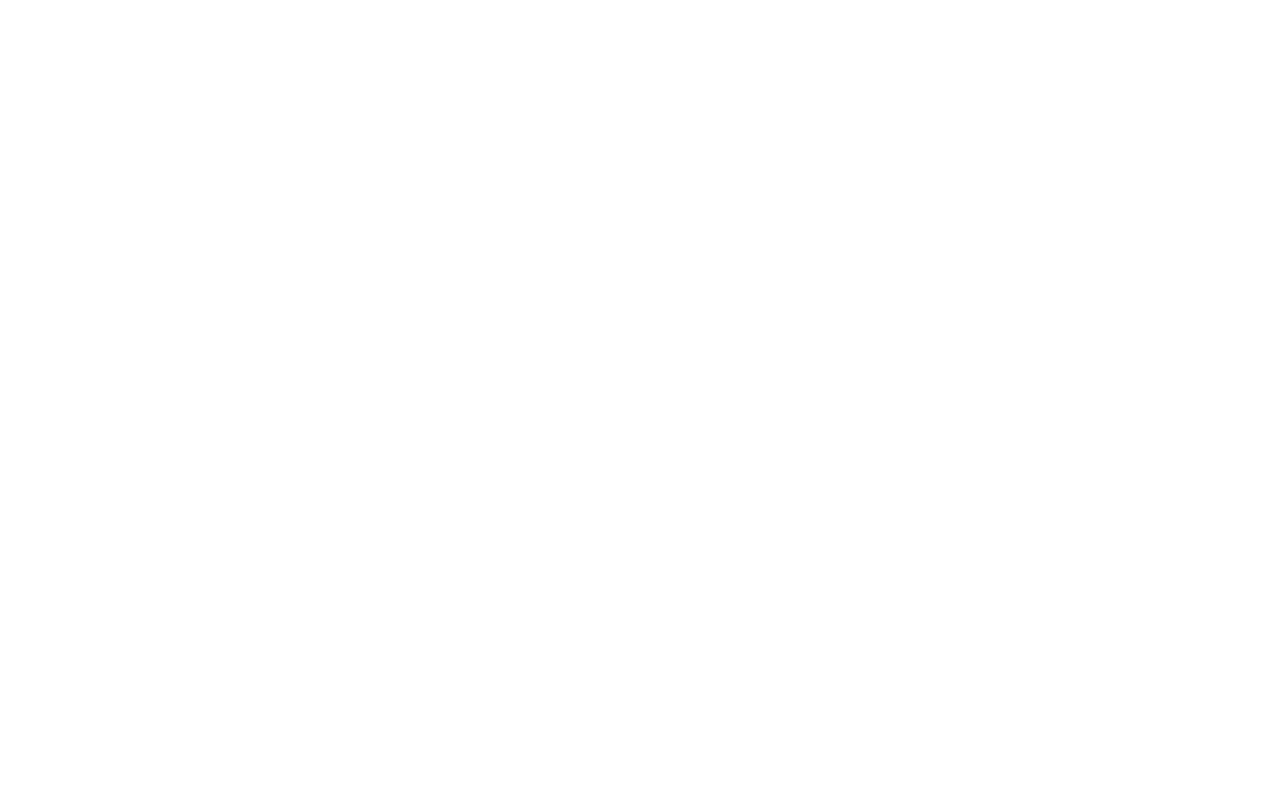
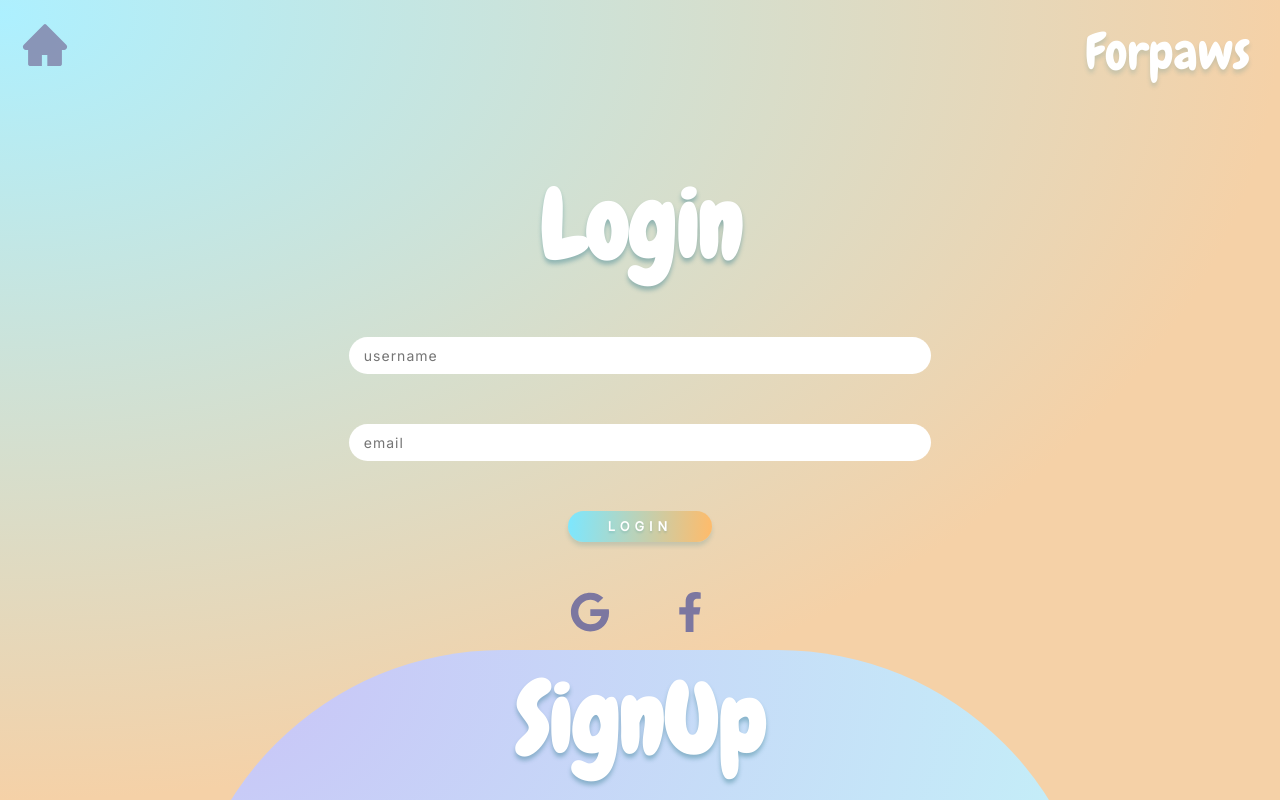
Before and after one commit to MeowDevCU/forpaws, a React (Create React App) app: page /forpaws/login in a window 1280 px wide. Before the commit this address had no page. Shown: the top 800 px of the page. Built offline with nearby package versions, Linux system fonts and the light colour scheme.

Commit message:
website updates

```diff
--- a/src/App.js
+++ b/src/App.js
@@ -9,11 +9,11 @@
    return (
       <Router>
          <Routes>
-            <Route path="/" element={<Navigate to="/home" />} />
-            <Route path="/home" element={<Home />} />
-            <Route path="/friends" element={<Friends />} />
-            <Route path="/newPost" element={<NewPost />} />
-            <Route path="/login" element={<Login />} />
+            <Route path="/forpaws" element={<Navigate to="./home" />} />
+            <Route path="forpaws/home" element={<Home />} />
+            <Route path="forpaws/friends" element={<Friends />} />
+            <Route path="forpaws/newPost" element={<NewPost />} />
+            <Route path="forpaws/login" element={<Login />} />
          </Routes>
       </Router>
    );
--- a/src/Login_page/login.js
+++ b/src/Login_page/login.js
@@ -1,7 +1,7 @@
 /* Made by Aashna, Amilesh, Neel 27/12/2022 */
 import React, { useState, useEffect } from "react";
 import { auth, provider } from "../firebase-config";
-import { createUserWithEmailAndPassword,signInWithPopup } from "firebase/auth";
+import { createUserWithEmailAndPassword, signInWithPopup } from "firebase/auth";
 import { Link } from "react-router-dom";
 import * as FaIcons from "react-icons/fa";
 import * as AiIcons from "react-icons/ai";
@@ -46,21 +46,21 @@
         .catch((e) => alert(e.message));
     };
     */
-   const signUp = async() =>{
-      try{
-         const user = await createUserWithEmailAndPassword(auth,setEmail,setPassword);
+    const signUp = async () => {
+      try {
+        const user = await createUserWithEmailAndPassword(auth, setEmail, setPassword);
         console.log(user);
       }
-      catch(error){
+      catch (error) {
         console.log(error.message);
       }
-   }
+    };
 
     return (
       <>
         <header>
           <div className="header-items">
-            <div><Link to="/"><AiIcons.AiFillHome className="nav-icon home" /></Link>
+            <div><Link to="/forpaws"><AiIcons.AiFillHome className="nav-icon home" /></Link>
             </div><div></div>
             <h1>Forpaws</h1>
           </div>
```
Also changed, not shown: src/Nav/sidebarData.js (+4 -4 lines). Lines whose indentation alone changed are shown as unchanged.
